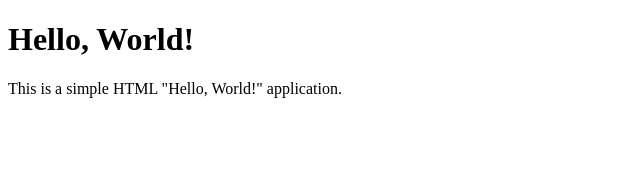
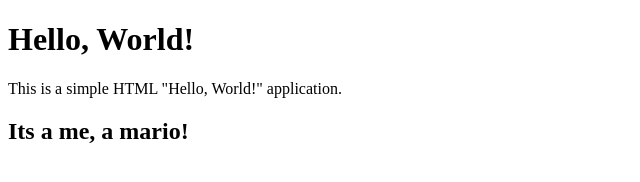
Before and after one commit to v-mmaaz/StaticApp-Maaz-WEU-Repo, a plain HTML site: page index.html in a window 1280 px wide. Shown: the whole page, without its empty margins (0-640 px from the left). Drawn offline with Linux system fonts and the light colour scheme.

Commit message:
Update index.html

```diff
--- a/index.html
+++ b/index.html
@@ -11,6 +11,7 @@
 
     <h1>Hello, World!</h1>
     <p>This is a simple HTML "Hello, World!" application.</p>
+    <h2>Its a me, a mario!</h2>
 
 </body>
 </html>
```
